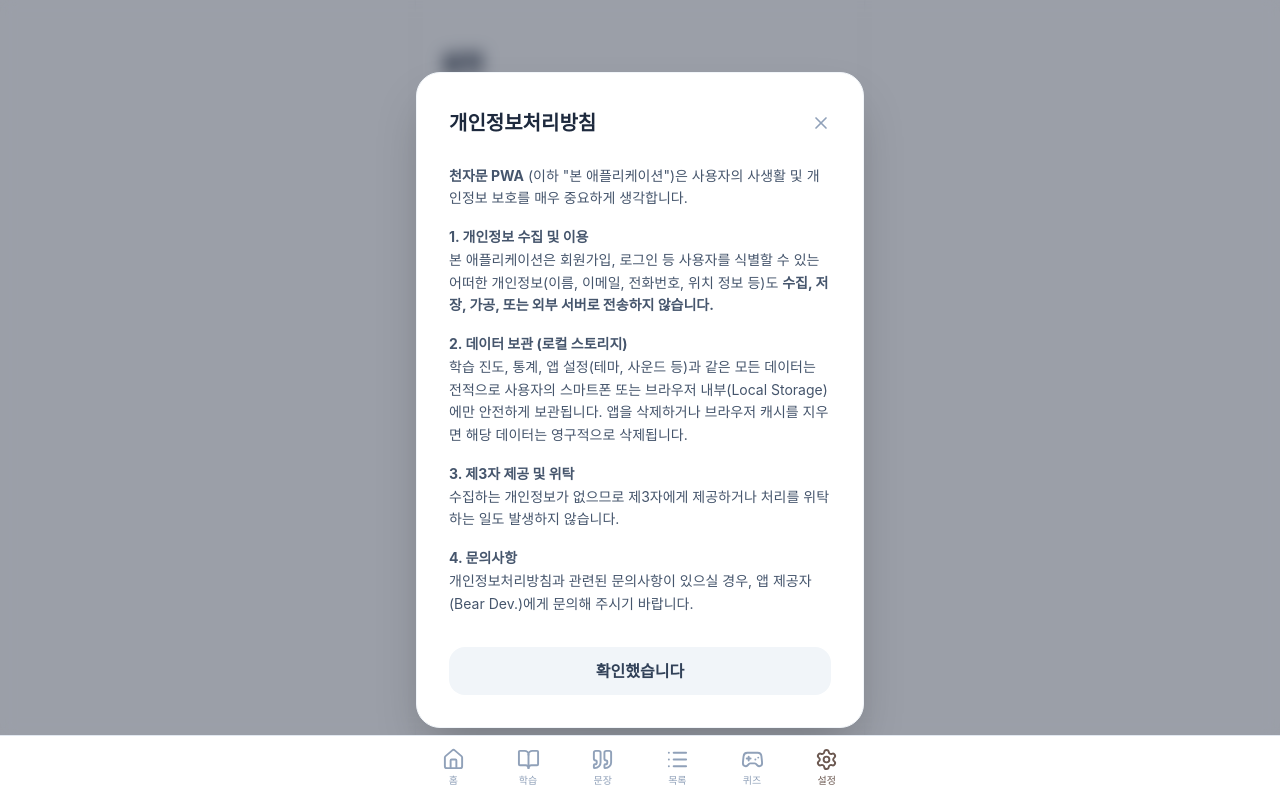
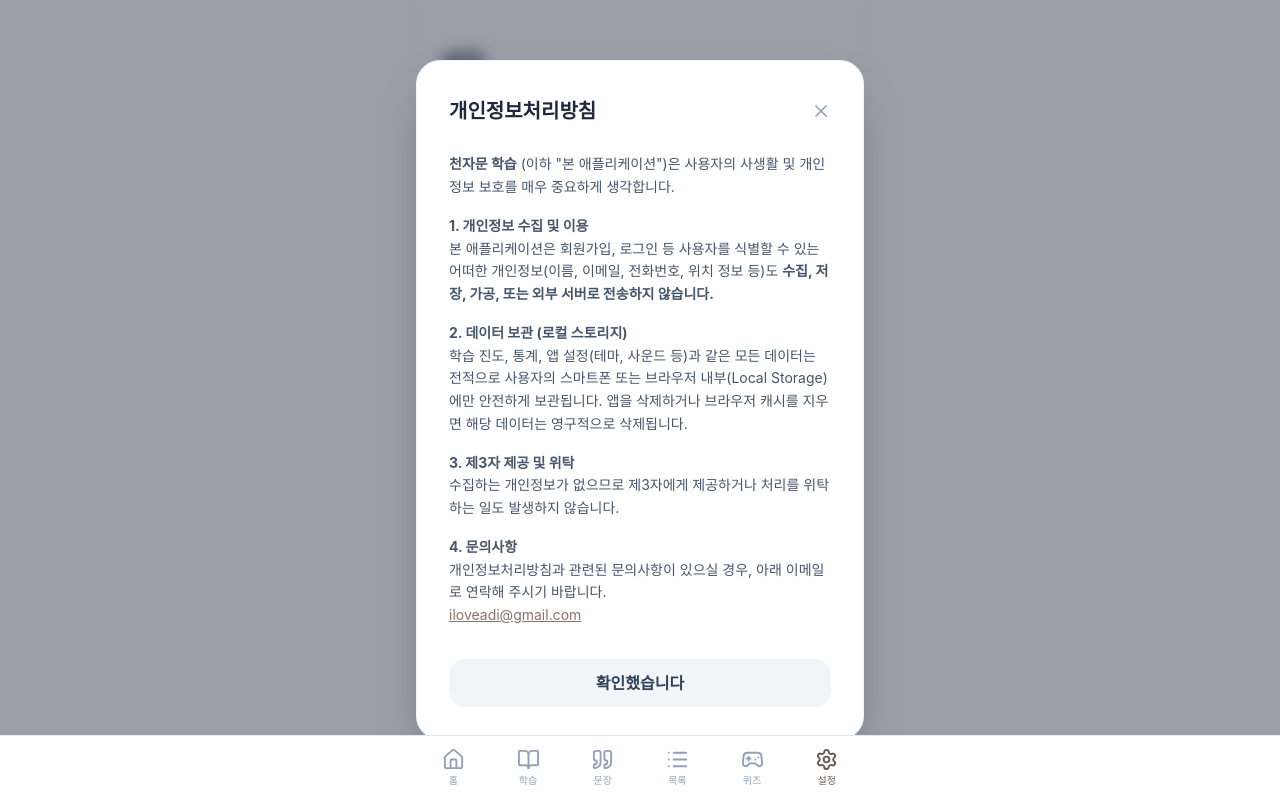
Before and after one commit to iloveadi/1000, a React (Vite) app: page /settings in a window 1280 px wide. Both pictures are taken after a click on the button "개인정보처리방침". Built offline with nearby package versions, Linux system fonts and the light colour scheme; a web font is replaced by a local one.

Commit message:
feat(privacy): update app name to '천자문 학습' and add contact email

```diff
--- a/src/pages/Settings.jsx
+++ b/src/pages/Settings.jsx
@@ -124,7 +124,7 @@ export default function Settings() {
             </div>
 
             <div className="mt-12 text-center text-xs text-slate-400">
-                <p>천자문 PWA v1.0</p>
+                <p>천자문 학습 v1.0</p>
                 <p className="mt-1">오프라인에서도 언제든 학습할 수 있습니다.</p>
                 <p className="mt-4 font-medium text-slate-300 dark:text-slate-500">&copy; 2026 Bear Dev.</p>
             </div>
@@ -158,7 +158,7 @@ export default function Settings() {
 
                             <div className="space-y-4 text-sm text-slate-600 dark:text-slate-300 naver:text-green-800 leading-relaxed">
                                 <p>
-                                    <strong>천자문 PWA</strong> (이하 "본 애플리케이션")은 사용자의 사생활 및 개인정보 보호를 매우 중요하게 생각합니다.
+                                    <strong>천자문 학습</strong> (이하 "본 애플리케이션")은 사용자의 사생활 및 개인정보 보호를 매우 중요하게 생각합니다.
                                 </p>
                                 <p>
                                     <strong>1. 개인정보 수집 및 이용</strong><br />
@@ -174,7 +174,8 @@ export default function Settings() {
                                 </p>
                                 <p>
                                     <strong>4. 문의사항</strong><br />
-                                    개인정보처리방침과 관련된 문의사항이 있으실 경우, 앱 제공자(Bear Dev.)에게 문의해 주시기 바랍니다.
+                                    개인정보처리방침과 관련된 문의사항이 있으실 경우, 아래 이메일로 연락해 주시기 바랍니다.<br />
+                                    <a href="mailto:iloveadi@gmail.com" className="text-primary-500 underline">iloveadi@gmail.com</a>
                                 </p>
                             </div>
 
```
